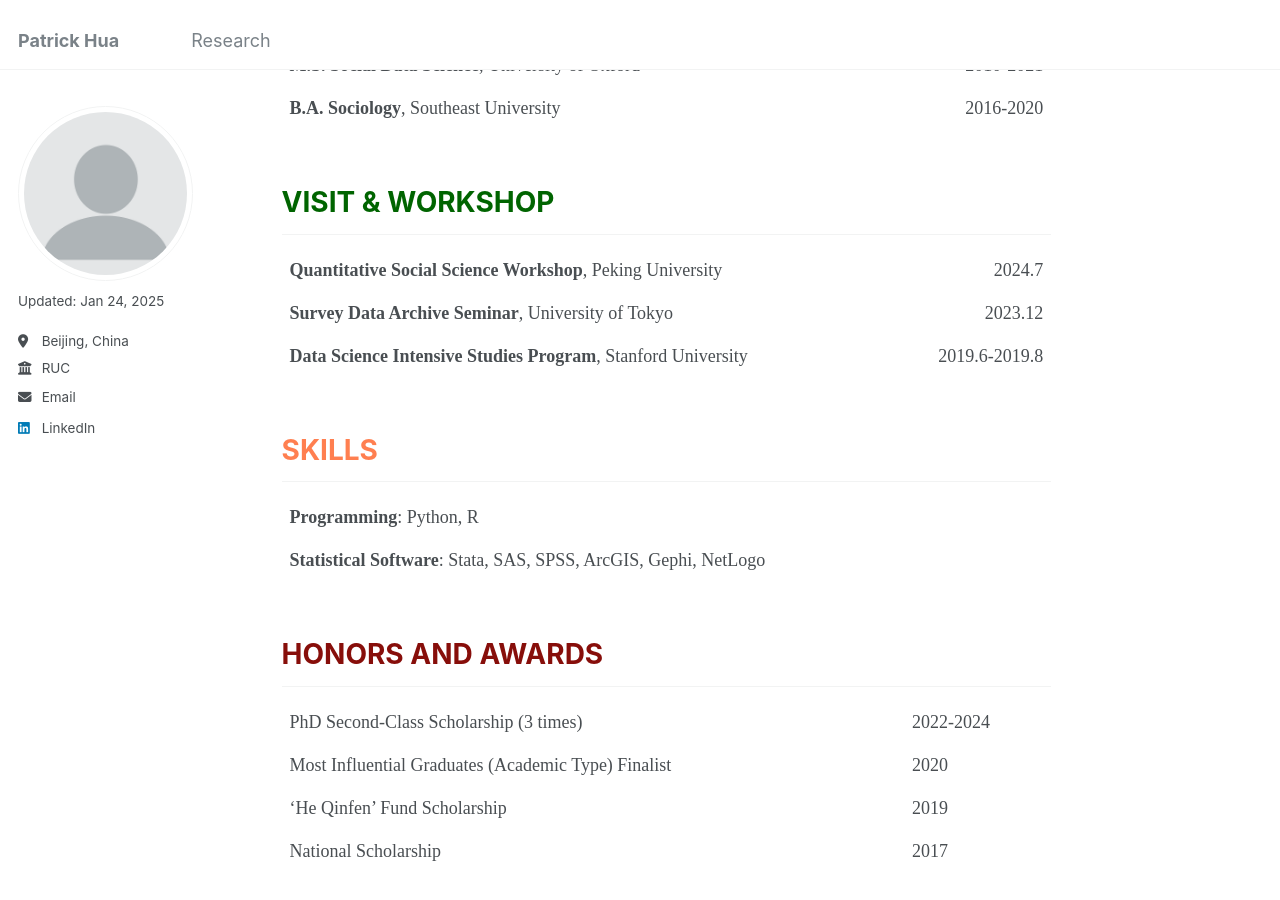
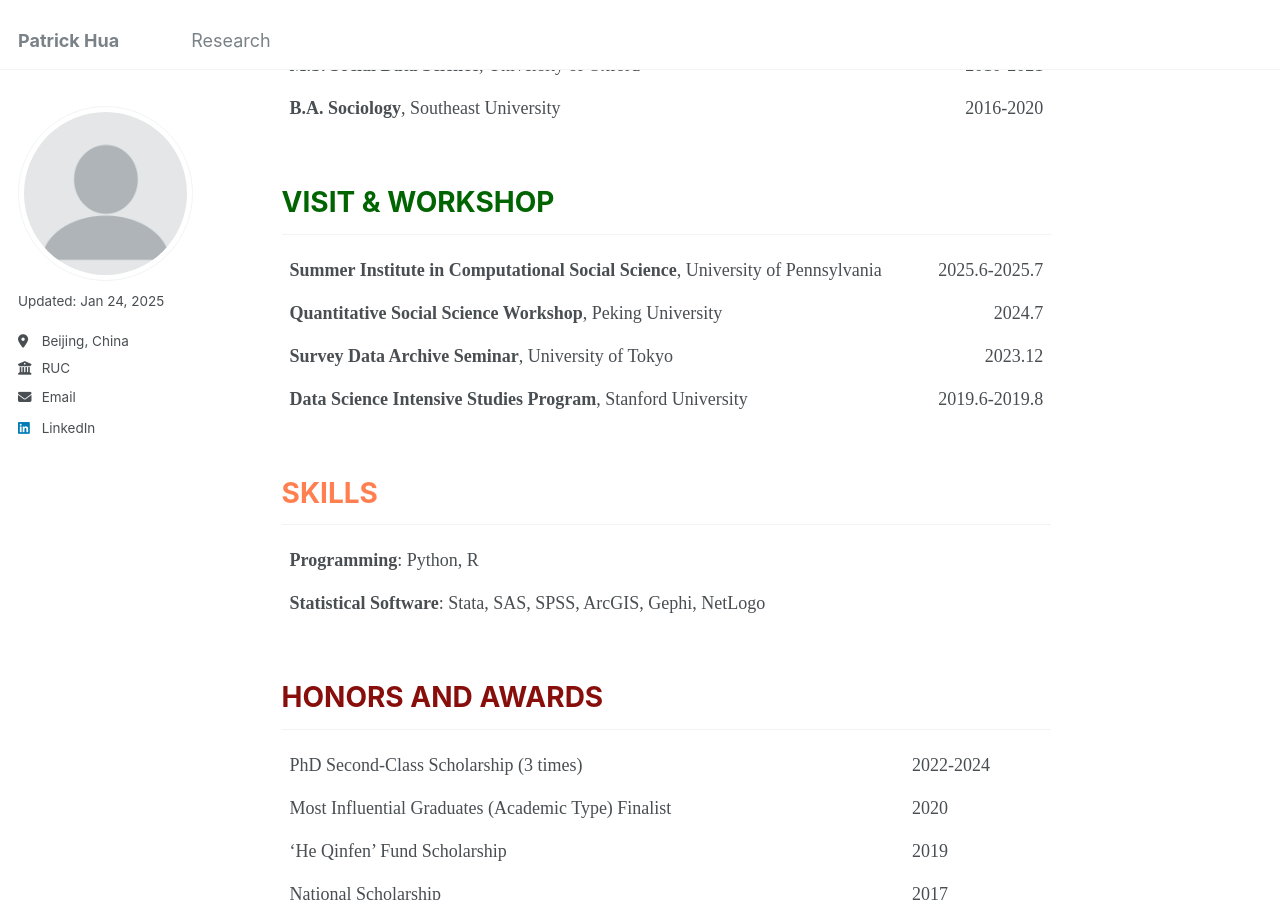
Before and after one commit to jiehua-css/jiehua-css.github.io, a Jekyll site: the page built from _pages/about.md, in a window 1280 px wide and 900 px high, scrolled down 623 px. Built offline with Jekyll 4.4.1, drawn with Linux system fonts in a browser that asks for light colours.

Commit message:
Update about.md

```diff
--- a/_pages/about.md
+++ b/_pages/about.md
@@ -105,6 +105,10 @@ I'm visiting the  <a href="https://knowledgelab.org/">Knowledge Lab</a> at UChic
 <h2 class="visit-title">VISIT & WORKSHOP</h2>
 <table class="visit-workshop-table">
   <tr>
+    <td><span class="role">Summer Institute in Computational Social Science</span>, University of Pennsylvania</td>
+    <td>2025.6-2025.7</td>
+  </tr>
+  <tr>
     <td><span class="role">Quantitative Social Science Workshop</span>, Peking University</td>
     <td>2024.7</td>
   </tr>
```
